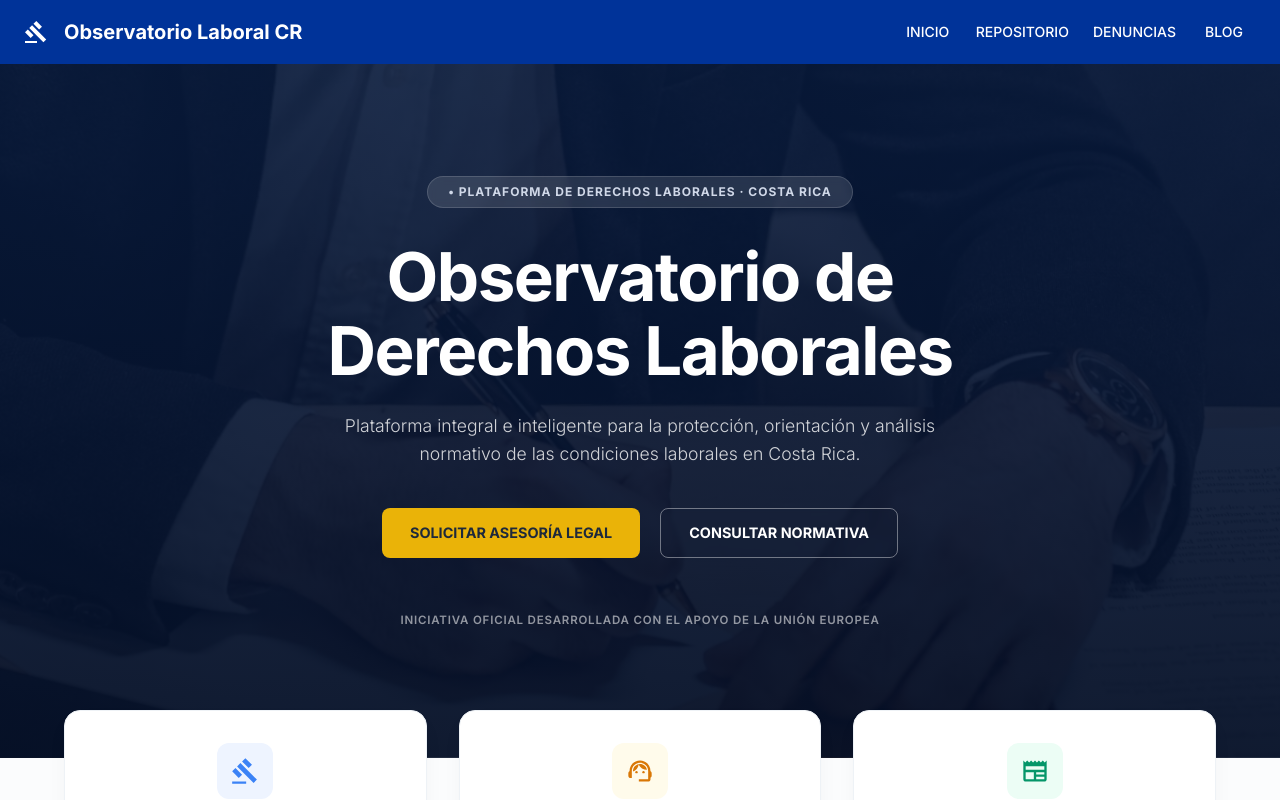
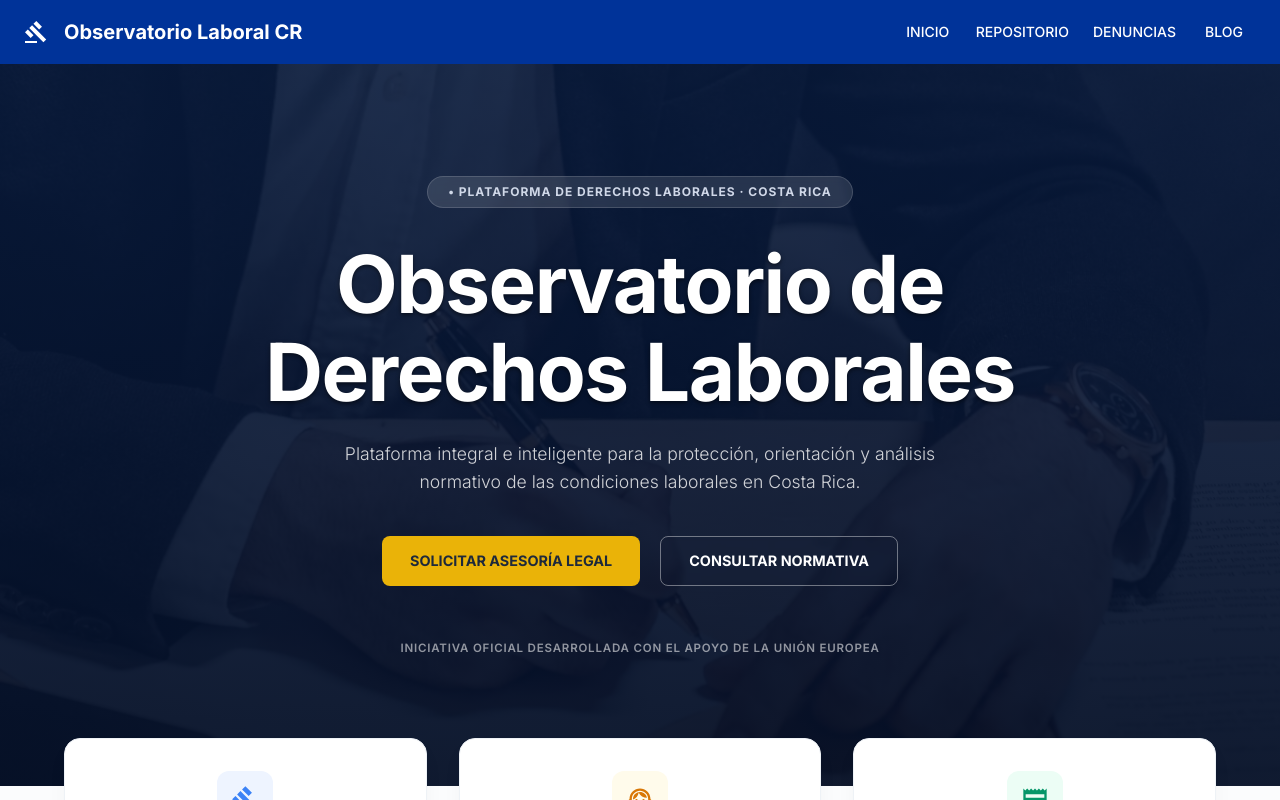
Before and after one commit to iiresodh-cr/Observatorio-laboral-frontend, a React (Vite) app: page / in a window 1280 px wide. Shown: the top 800 px of the page. Built offline with nearby package versions, Linux system fonts and the light colour scheme; no server answers; the database is empty.

Commit message:
Ajuste de título en Home, más grande y mas bold

```diff
--- a/src/pages/Home.jsx
+++ b/src/pages/Home.jsx
@@ -113,11 +113,12 @@ export default function Home() {
             component="h1"
             gutterBottom
             sx={{
-              fontSize: { xs: '2.5rem', sm: '3.5rem', md: '4.2rem' },
+              fontSize: { xs: '3rem', sm: '4rem', md: '5rem' },
               fontWeight: 900,
               letterSpacing: '-1.5px',
               lineHeight: 1.1,
-              mb: 3
+              mb: 3,
+              textShadow: '0px 2px 4px rgba(0,0,0,0.5)' // Added text shadow for more emphasis
             }}
           >
             Observatorio de<br />Derechos Laborales
```
